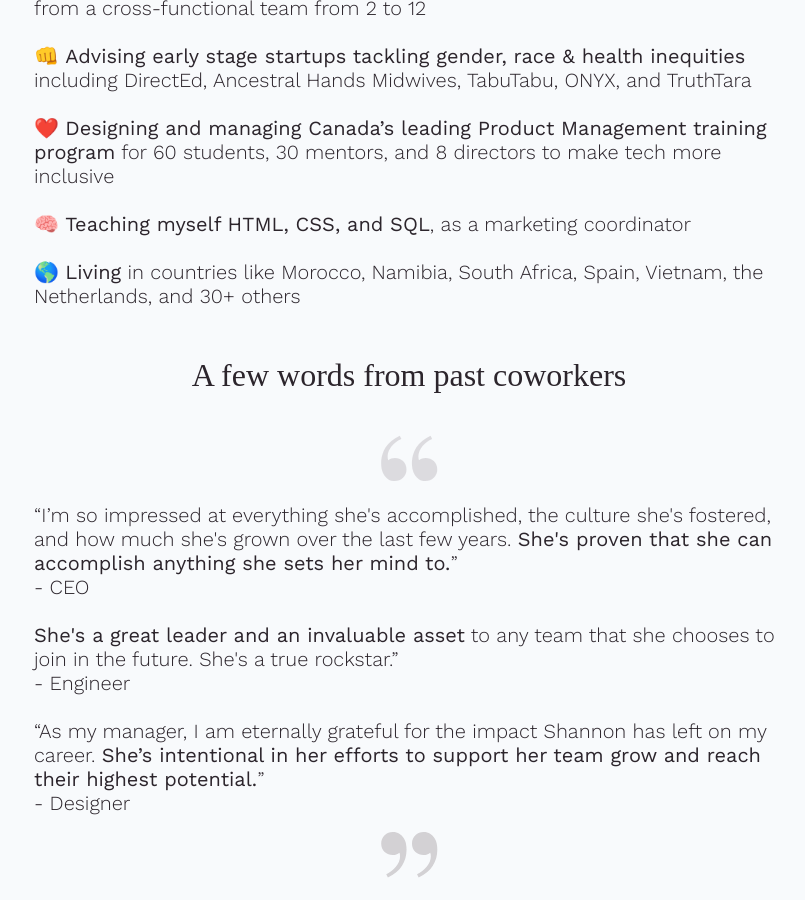
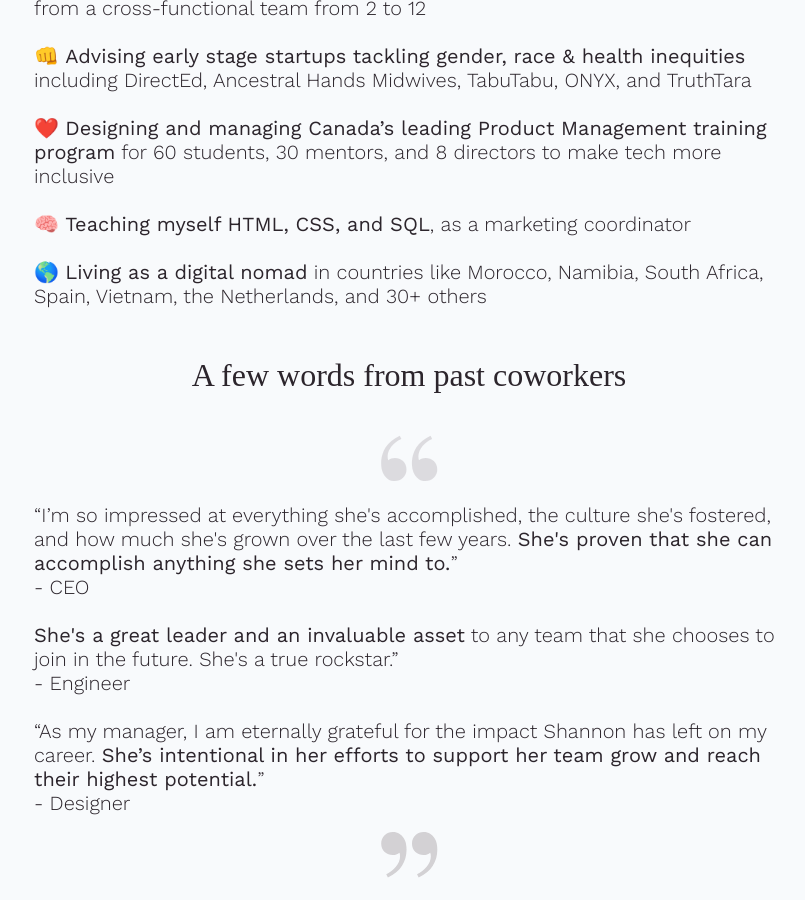
Before and after one commit to shannawn/shannonaw, a Jekyll site: the page index.html, which Jekyll copies as it is, in a window 1280 px wide and 900 px high, scrolled down 1071 px. Shown: the whole window, without its empty margins (231-1036 px from the left). Built offline with Jekyll 4.4.1, drawn with Linux system fonts in a browser that asks for light colours; some web fonts are replaced.

Commit message:
Update index.html

```diff
--- a/index.html
+++ b/index.html
@@ -69,7 +69,7 @@
           🧠 <b>Teaching myself HTML, CSS, and SQL</b>, as a marketing coordinator
         </p>
         <p>
-          🌎 <b>Living</b> in countries like Morocco, Namibia, South Africa, Spain, Vietnam, the Netherlands, and 30+ others
+          🌎 <b>Living as a digital nomad</b> in countries like Morocco, Namibia, South Africa, Spain, Vietnam, the Netherlands, and 30+ others
 
         </p>
       </div>
```
